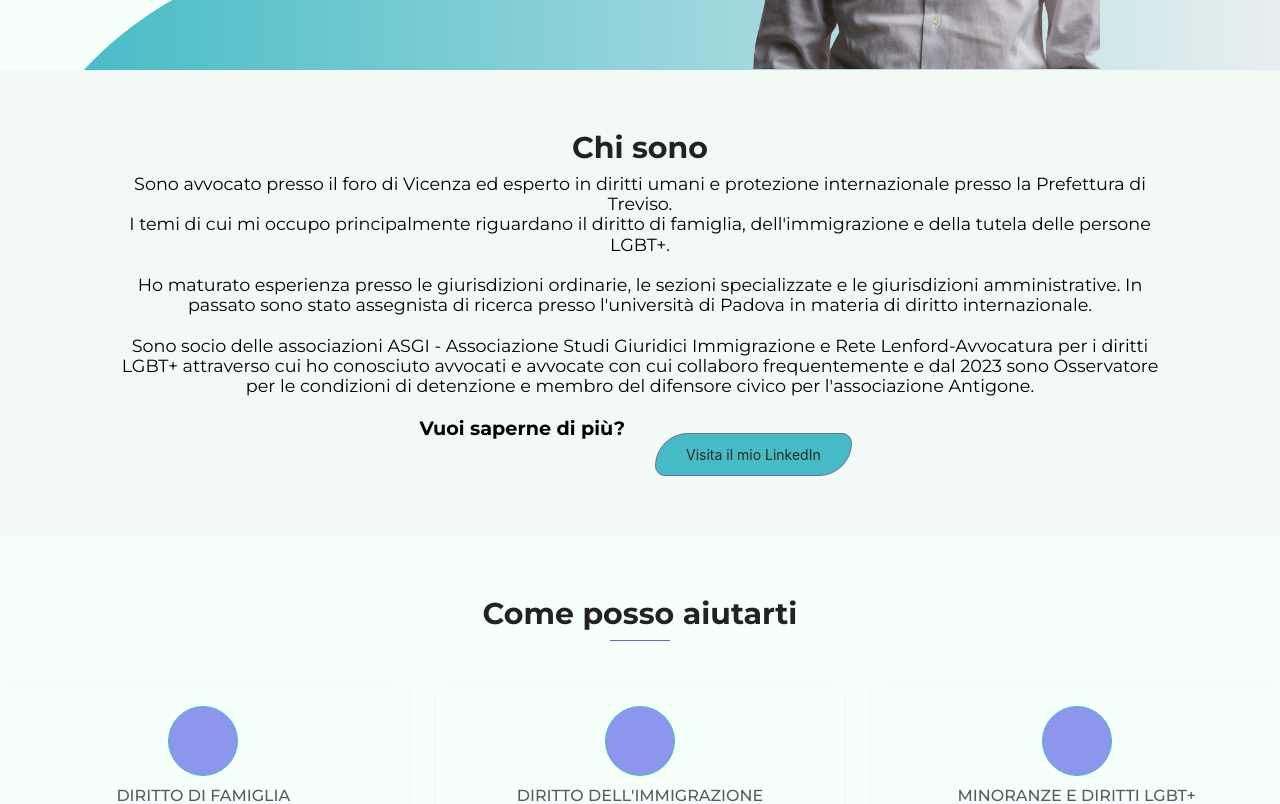
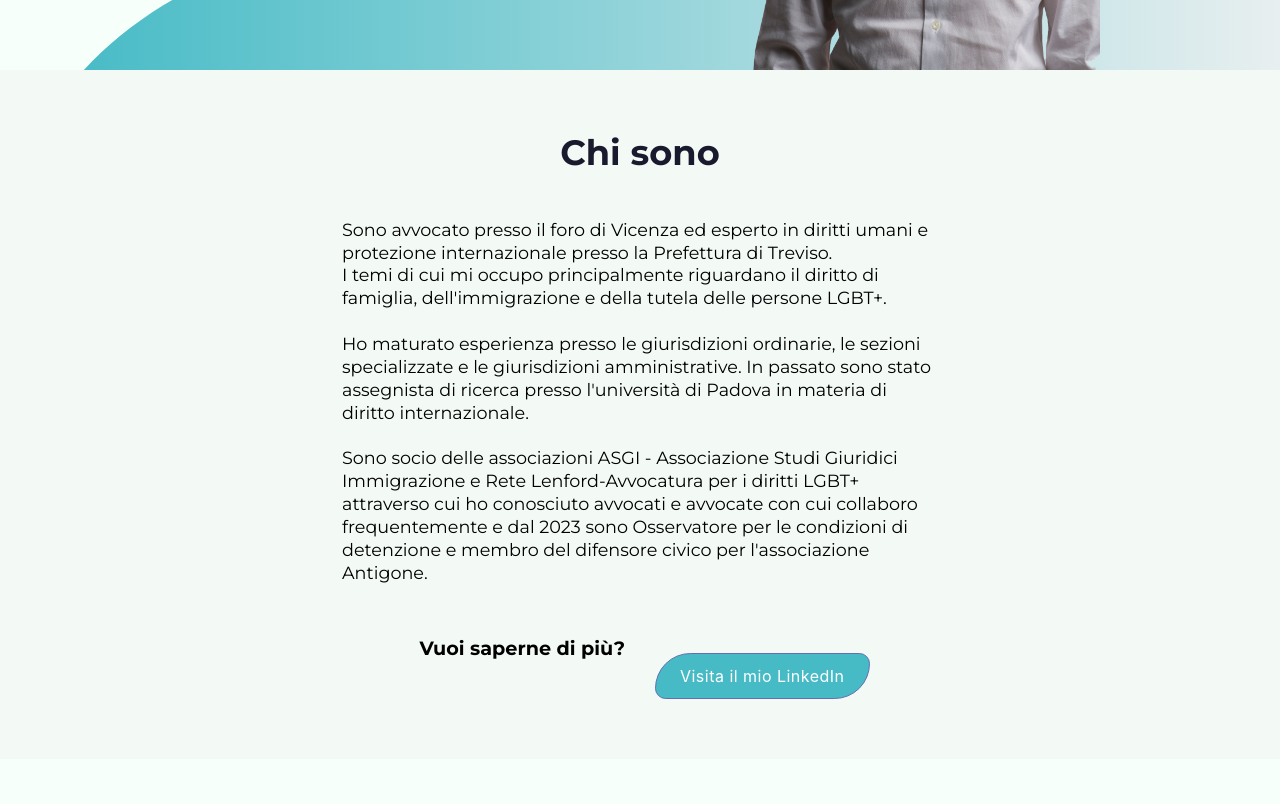
Before and after one commit to tatimutter/giulio-farronato, a React (Create React App) app: page / in a window 1280 px wide. Shown: the part 580-1384 px from the top of the page. Built offline with nearby package versions, Linux system fonts and the light colour scheme.

Commit message:
migliorie testo About

```diff
--- a/public/index.html
+++ b/public/index.html
@@ -1,5 +1,5 @@
 <!DOCTYPE html>
-<html lang="en">
+<html lang="it">
   <head>
     <meta charset="utf-8" />
 
--- a/src/Components/AboutOneCol.jsx
+++ b/src/Components/AboutOneCol.jsx
@@ -1,76 +1,42 @@
 import React from 'react'
+import '../App.css'
+import './css/about.css'
 
-import '../App.css'
-
-const AboutOneCol = (
-    {
-        who,
-        descr1,
-        descr2,
-        descr3,
-        descr4,
-        descr5,
-        mail,
-        linkedIn
-    }
-) => {
+const AboutOneCol = ({
+    who, descr1, descr2, descr3, descr4, descr5, mail, linkedIn
+}) => {
   return (
     <div id="about-section" className="about-area section-padding">
-        <div  style={{textAlign:"center"}}>
-
+        <div style={{textAlign:"center"}}>
           <div className="row">
             <div className="col-lg-12 col-md-12 col-xs-12 info">
               <div className="about-wrapper wow fadeInLeft" data-wow-delay="0.3s">
                 <div>
                   <div className="site-heading">
-
                     <h2 className="section-title">{who}</h2>
                   </div>
-                  <div className="about-content" /* style={{textAlign:'center', padding:'0 7em'}} */>
+                  <div className="content" style={{padding:'0 7em'}}>
                     <p style={{fontSize:"1.1em"}}> {descr1}
                     <br />
-                    {/* Pallino */}
-                    {/* <div className="services-item wow fadeInRight" data-wow-delay="0.3s" style={{padding:'0'}}>
-                    <div className="icon" style={{height:'1em', width:'1em'}}>
-                    <i className="lni-cog" ></i>
-                    </div>
-                    </div> */}
                     {descr2}
                     <br/> <br/>
-                    {/* Pallino */}
-                    {/* <div className="services-item wow fadeInRight" data-wow-delay="0.3s" style={{padding:'0'}}>
-                    <div className="icon" style={{height:'1em', width:'1em'}}>
-                    <i className="lni-cog" ></i>
-                    </div>
-                    </div> */}
                     {descr3}
                     <br/>  <br/>
-                    {/* Pallino */}
-                    {/* <div className="services-item wow fadeInRight" data-wow-delay="0.3s" style={{padding:'0'}}>
-                    <div className="icon" style={{height:'1em', width:'1em'}}>
-                    <i className="lni-cog" ></i>
-                    </div>
-                    </div> */}
                     {descr4}
                     <br/> <br/>
-                    {/* <span style={{fontWeight:"bold"}}>{descr5}</span>  */}
                     </p>
+                  </div>
+                  <div className="row">
+                    <div className="about-info col-lg-6 col-md-6 col-s-6 col-xs-12">
+                      <p style={{fontWeight:"bold", fontSize:"larger"}}>{descr5}</p>
                     </div>
-
-                  <div className="row" >
-                  <div className="about-info col-lg-6 col-md-6 col-s-6 col-xs-12">
-                  <p style={{fontWeight:"bold", fontSize:"larger"}}>{descr5}</p>
-                   {/*  <a href="#" className="btn btn-custom mt-3">{mail}</a> */}
-                   {/* <img className="img-fluid" src="../LinkedIn-test.png" alt="" style={{width:'50vh'}}></img> */}
-                  </div>
-                  <div className="about-linkedin col-lg-6 col-md-6 col-s-6 col-xs-12" >
-                    <a href="https://www.linkedin.com/in/giuliofarronato/?originalSubdomain=it" className="btn btn-custom mt-3" style={{}}>{linkedIn}</a>
-                  </div>
+                    <div className="about-linkedin col-lg-6 col-md-6 col-s-6 col-xs-12">
+                      <a href="https://www.linkedin.com/in/giuliofarronato/?originalSubdomain=it" className="btn btn-custom mt-3">{linkedIn}</a>
+                    </div>
                   </div>
                 </div>
               </div>
             </div>
-
           </div>
         </div>
       </div>
--- a/src/Components/Hero.jsx
+++ b/src/Components/Hero.jsx
@@ -44,7 +44,7 @@ function Hero({
 
       <div className="intro-img" >
         <img className='img-fluid'alt={altPic}
-        style={{width:'350px', height:'500px', position:'relative', marginBottom:'-460px'}}
+        style={{width:'350px', height:'500px', position:'relative', marginBottom:'-470px'}}
         src="../avv-giulio-farronato.png"/>
         </div>
         </div>
--- /dev/null
+++ b/src/Components/css/about.css
@@ -0,0 +1,84 @@
+#about-section .about-area {
+  padding: 80px 0;
+
+}
+
+#about-section .section-title {
+  font-family: Montserrat, Helvetica, Arial, sans-serif;
+  font-size: 2.2rem;
+  font-weight: 700;
+  color: #1a1a2e;
+  margin-bottom: 28px;
+  line-height: 1.3;
+  text-align: center !important;
+}
+
+#about-section .content p {
+  text-align: left;
+   line-height: 1.3;
+}
+
+ #about-section .col-lg-12 {
+  /* max-width: clamp(300px, 100%, 850px); */
+  max-width: clamp(300px,1150px, 850px);
+  margin-left: auto;
+  margin-right: auto;
+
+}
+
+/* .about-content {
+  max-width: 70%;
+  margin-left: auto ;
+  margin-right: auto ;
+  text-wrap: balance ;
+  hyphens: auto ;
+  word-break: break-word;
+
+} */
+
+.about-lead {
+  font-size: 1.15rem !important;
+  font-weight: 500 !important;
+  color: #2c2c2c !important;
+  line-height: 1.75 !important;
+  margin-bottom: 20px !important;
+}
+
+#about-section .about-body {
+  font-size: 1rem;
+  color: #444;
+  line-height: 1.8;
+  margin-bottom: 16px;
+}
+
+#about-section .about-highlight {
+  font-size: 1rem;
+  font-weight: 600;
+  color: #1a1a2e;
+  margin-top: 8px;
+  margin-bottom: 28px;
+}
+
+#about-section .about-actions {
+  margin-top: 32px;
+}
+
+#about-section .about-image-wrapper {
+  display: flex;
+  flex-direction: column;
+  align-items: center;
+  gap: 20px;
+  padding: 40px 0;
+}
+
+#about-section .about-photo {
+  border-radius: 8px;
+  box-shadow: 0 8px 32px rgba(0, 0, 0, 0.12);
+}
+#about-section .btn-custom {
+  color: #ffffff;
+  font-size: 1rem;
+  font-weight: 400;
+  letter-spacing: 0.03em;
+  padding: 10px 24px;
+}
--- a/src/Components/css/main.css
+++ b/src/Components/css/main.css
@@ -3,7 +3,21 @@ html {
   overflow-x: hidden;
 }
 
+
+.text-wrapper,
+.about-area .content {
+  max-width: 680px;
+}
+
 body {
+  background: #fff;
+  font-size: 16px;               /* + leggibilità */
+  font-weight: 400;
+  font-family: 'Open Sans', sans-serif;
+  color: #444;                   /* meno slavato */
+  line-height: 1.65;             /* proporzionale */
+}
+/* body {
   background: #fff;
   font-size: 14px;
   font-weight: 400;
@@ -17,7 +31,7 @@ body {
   -webkit-backface-visibility: hidden;
   backface-visibility: hidden;
   overflow-x: hidden;
-}
+} */
 
 h1, h2, h3, h4 {
   font-size: 38px;
@@ -44,9 +58,17 @@ a a:focus {
 p {
   font-weight: 400;
   font-family: 'Open Sans', sans-serif;
+  font-size: 1rem;
+  margin-bottom: 1.2rem;   /* spazio naturale */
+  text-align: left;        /* MAI justify */
+}
+
+/* p {
+  font-weight: 400;
+  font-family: 'Open Sans', sans-serif;
   margin: 0px;
   font-size: 14px;
-}
+} */
 
 ul, ol {
   list-style: outside none none;
@@ -67,7 +89,7 @@ a:not([href]):not([tabindex]) {
 }
 
 .section-header p {
-  text: center;
+  text-align: left;
   font-weight: 400;
   line-height: 26px;
 }
@@ -315,7 +337,7 @@ a.back-to-top:hover, a.back-to-top:focus {
 }
 
 .section-padding {
-  padding: 60px 0;
+  padding: 80px 0;
 }
 
 hr {
@@ -482,7 +504,10 @@ hr {
   position: relative;
 }
 
-.about-area .about-wrapper {
+.about-area .row {
+  align-items: center;
+}
+/* .about-area .about-wrapper {
   height: 100%;
   width: 100%;
   display: table;
@@ -491,7 +516,7 @@ hr {
 .about-area .about-wrapper > div {
   vertical-align: middle;
   display: table-cell;
-}
+} */
 
 .about-area img {
   border-radius: 4px;
@@ -645,9 +670,9 @@ hr {
   padding: 10px 0;
 }
 
-.navbar li.active a.nav-link {
+/* .navbar li.active a.nav-link {
   color: #preset;
-}
+} */
 
 .dropdown-toggle::after {
   display: none;
@@ -705,7 +730,7 @@ hr {
   border-bottom: 1px solid #f1f1f1;
   text-decoration: none;
   display: inline-block;
-  float: left;
+  float: none;
   clear: both;
   position: relative;
   outline: 0;
@@ -1274,7 +1299,7 @@ textarea {
 
 /*cta
 */
-#cta{background: ;}
+/* #cta{background: ;} */
 
 /* Footer Area Start */
 .footer-area {
@@ -1333,7 +1358,7 @@ textarea {
   height: 36px;
   text-align: center;
   display: inline-block;
-  float: left;
+  float: none;
   margin-right: 5px;
   line-height: 32px;
 }
```
Also changed, not shown: src/Components/About.jsx (+40 -2 lines), 1 other file (tests, documents, lock files or other folders).
